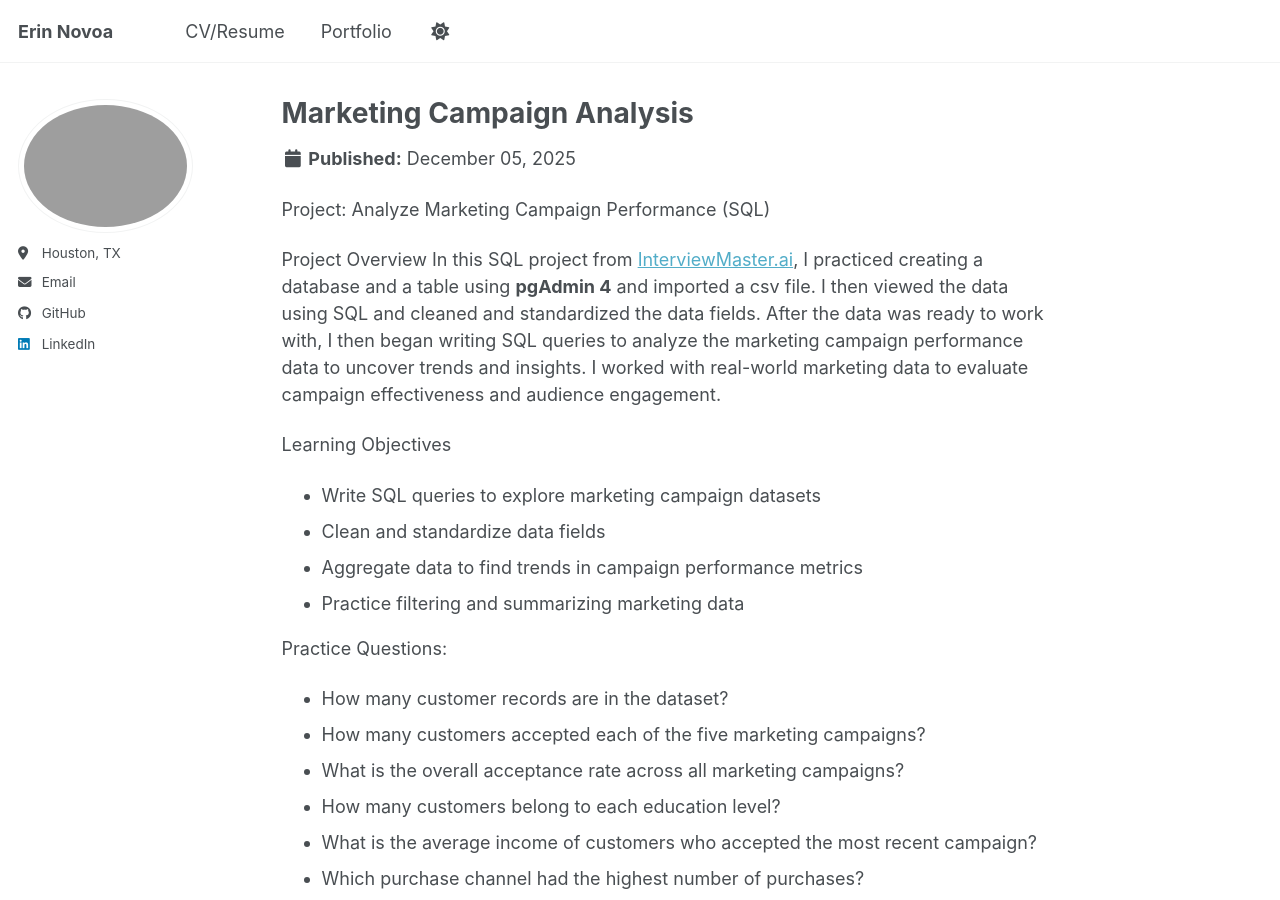
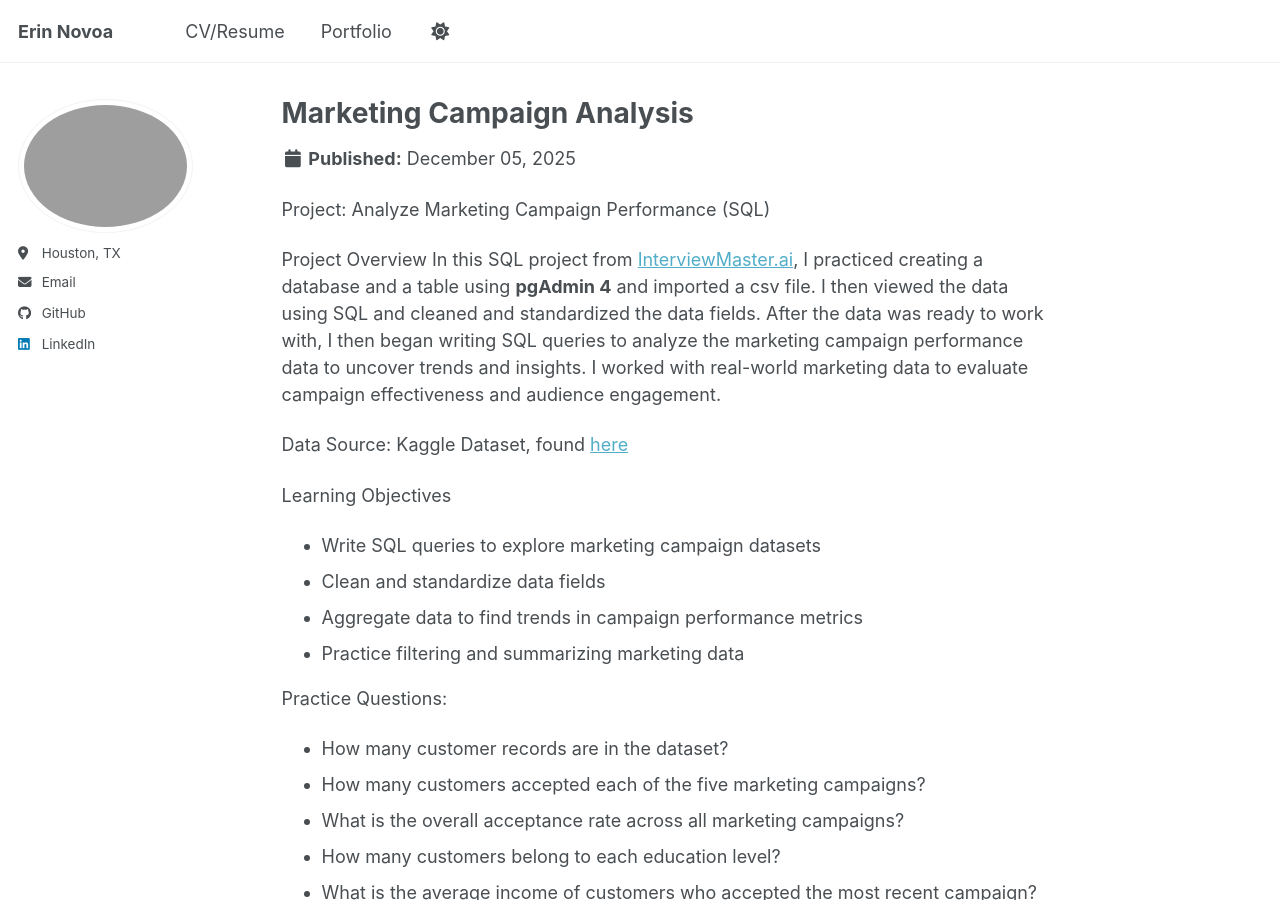
Before and after one commit to eknovoa/eknovoa.github.io, a Jekyll site: the page built from _portfolio/portfolio-1.md, in a window 1280 px wide and 900 px high. Built offline with Jekyll 4.4.1, drawn with Linux system fonts in a browser that asks for light colours; a script bundle is joined from its source files by our own code; library files that are not in the unit come from our copies.

Commit message:
added the link to the kaggle dataset for project 1

```diff
--- a/_portfolio/portfolio-1.md
+++ b/_portfolio/portfolio-1.md
@@ -8,6 +8,8 @@ Project: Analyze Marketing Campaign Performance (SQL)
 
 Project Overview
 In this SQL project from [InterviewMaster.ai](https://www.interviewmaster.ai/content/sql/projects/level1projects), I practiced creating a database and a table using __pgAdmin 4__ and imported a csv file. I then viewed the data using SQL and cleaned and standardized the data fields. After the data was ready to work with, I then began writing SQL queries to analyze the marketing campaign performance data to uncover trends and insights. I worked with real-world marketing data to evaluate campaign effectiveness and audience engagement.
+
+Data Source: Kaggle Dataset, found [here](https://www.kaggle.com/datasets/rodsaldanha/arketing-campaign/data)
 
 Learning Objectives
 - Write SQL queries to explore marketing campaign datasets
```
